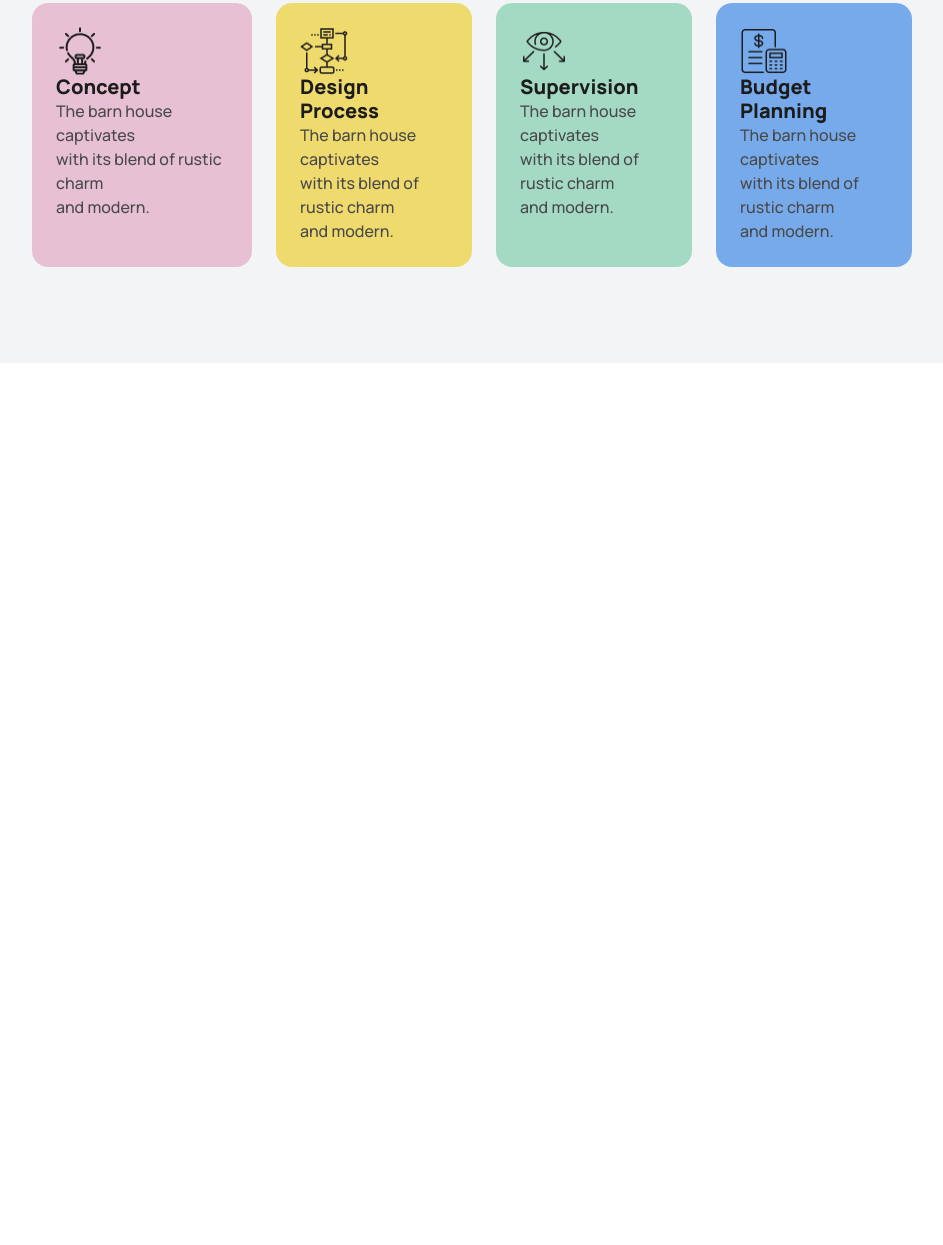
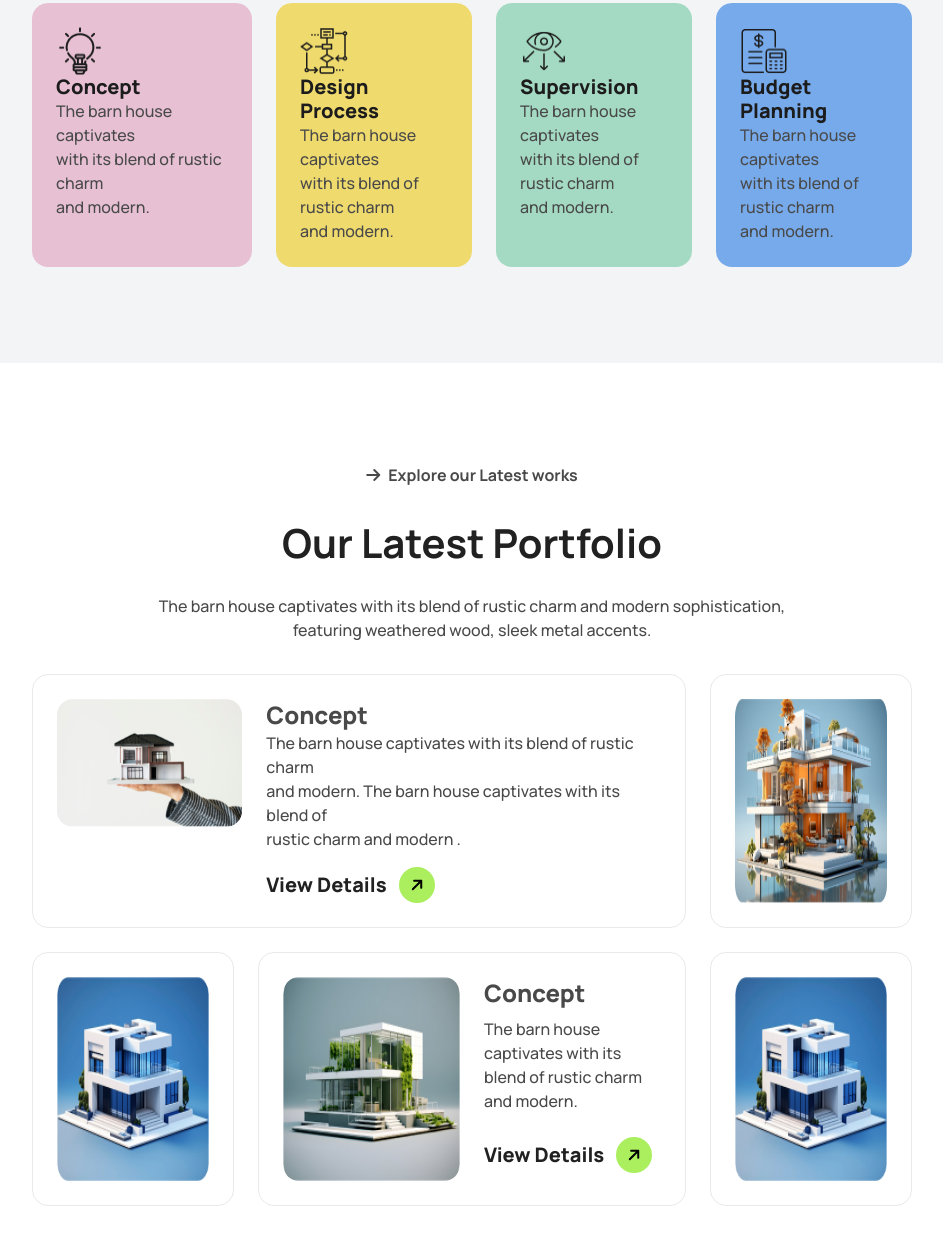
Before and after one commit to Ahammod793/Assignment3, a plain HTML site: page index.html in a window 1280 px wide. Shown: the part 2028-3273 px from the top of the page, without its empty margins (168-1111 px from the left). Before the commit the page ends 2487 px from the top, so only its background shows below. Drawn offline with nearby package versions, Linux system fonts and the light colour scheme.

Commit message:
Our work Flow

```diff
--- a/index.html
+++ b/index.html
@@ -171,6 +171,66 @@
                 </div>
             </div>
         </section>
+
+        <section class="py-24 container mx-auto">
+            <div class="flex justify-center">
+                <h3 class="w-auto h-8 flex justify-center items-center gap-2 font-bold text-[16px] leading-5 text-[#494949] px-4 py-2 bg-white rounded-3xl">
+                    <i class="fa-solid fa-arrow-right"></i>Explore our Latest works
+                </h3>
+            </div>
+            <h1 class="font-bold text-[40px] leading-[55px] items-center text-center text-[#212121] py-6">Our Latest Portfolio</h1>
+            <p class="font-medium text-[16px] leading-6 text-[#494949] text-center">The barn house captivates with its blend of rustic charm and modern sophistication, <br> featuring weathered wood, sleek metal accents.</p>
+            <div class="grid lg:grid-cols-4 lg:grid-rows-2  md:grid-cols-2 grid-cols-1 gap-6 container mx-auto pt-8 lg:px-[200px]">
+
+                <div class="p-6 grid grid-cols-3 col-span-3 gap-6 rounded-2xl border border-[#E9E9E9]">
+                    <div class="rounded-2xl">
+                        <img src="assets/img1.png" class="rounded-2xl" alt="">
+                    </div>
+                    <div class="grid col-span-2 items-start">
+                        <h3 class="font-extrabold text-2xl leading-8 text-[#494949]">Concept</h3>
+                        <p class="font-medium text-[16px] leading-6 text-[#494949]">The barn house captivates with its blend of rustic charm <br> and modern. The barn house captivates with its blend of <br> rustic charm and modern .</p>
+                        <button class="flex items-center text-left pt-4 gap-2 text-[#212121] text-[20px] leading-6 font-extrabold hover:cursor-pointer">
+                            View Details&nbsp;
+                            <div class="justify-center items-start p-[10px] rounded-[32px] bg-green-k">
+                                <svg xmlns="http://www.w3.org/2000/svg" class="w-4 h-4 -rotate-45" fill="black" viewBox="0 0 448 512">
+                                    <path d="M438.6 278.6c12.5-12.5 12.5-32.8 0-45.3l-160-160c-12.5-12.5-32.8-12.5-45.3 0s-12.5 32.8 0 45.3L338.8 224 32 224c-17.7 0-32 14.3-32 32s14.3 32 32 32l306.7 0L233.4 393.4c-12.5 12.5-12.5 32.8 0 45.3s32.8 12.5 45.3 0l160-160z"/>
+                                </svg>
+                            </div>
+                        </button>
+                    </div>
+                </div>
+
+                 <div class="grid p-6 rounded-2xl border border-[#E9E9E9]">
+                    <img src="assets/img2.png" alt="Concept" class="h-full w-full">
+                </div>
+
+                <div class=" grid p-6 rounded-2xl border border-[#E9E9E9]">
+                    <img src="assets/img3.png" alt="Concept" class="h-full w-full">
+                </div>
+
+                <div class="p-6 grid grid-cols-2 col-span-2 rounded-2xl gap-6 border border-[#E9E9E9]">
+                    <div class="rounded-2xl">
+                        <img src="assets/img4.png" class="rounded-2xl w-full h-full" alt="">
+                    </div>
+                    <div class="grid items-start">
+                        <h3 class="font-extrabold text-2xl leading-8 text-[#494949]">Concept</h3>
+                        <p class="font-medium text-[16px] leading-6 text-[#494949]">The barn house captivates with its blend of rustic charm  and  modern. </p>
+                        <button class="flex items-center text-left pt-4 gap-2 text-[#212121] text-[20px] leading-6 font-extrabold hover:cursor-pointer">
+                            View Details&nbsp;
+                            <div class="justify-center items-start p-[10px] rounded-[32px] bg-green-k">
+                                <svg xmlns="http://www.w3.org/2000/svg" class="w-4 h-4 -rotate-45" fill="black" viewBox="0 0 448 512">
+                                    <path d="M438.6 278.6c12.5-12.5 12.5-32.8 0-45.3l-160-160c-12.5-12.5-32.8-12.5-45.3 0s-12.5 32.8 0 45.3L338.8 224 32 224c-17.7 0-32 14.3-32 32s14.3 32 32 32l306.7 0L233.4 393.4c-12.5 12.5-12.5 32.8 0 45.3s32.8 12.5 45.3 0l160-160z"/>
+                                </svg>
+                            </div>
+                        </button>
+                    </div>
+                </div>
+
+                <div class=" grid p-6 rounded-2xl border border-[#E9E9E9]">
+                    <img src="assets/img3.png" alt="Concept" class="h-full w-full">
+                </div>
+            </div>
+        </section>
     </main>
 </body>
 </html>
```
